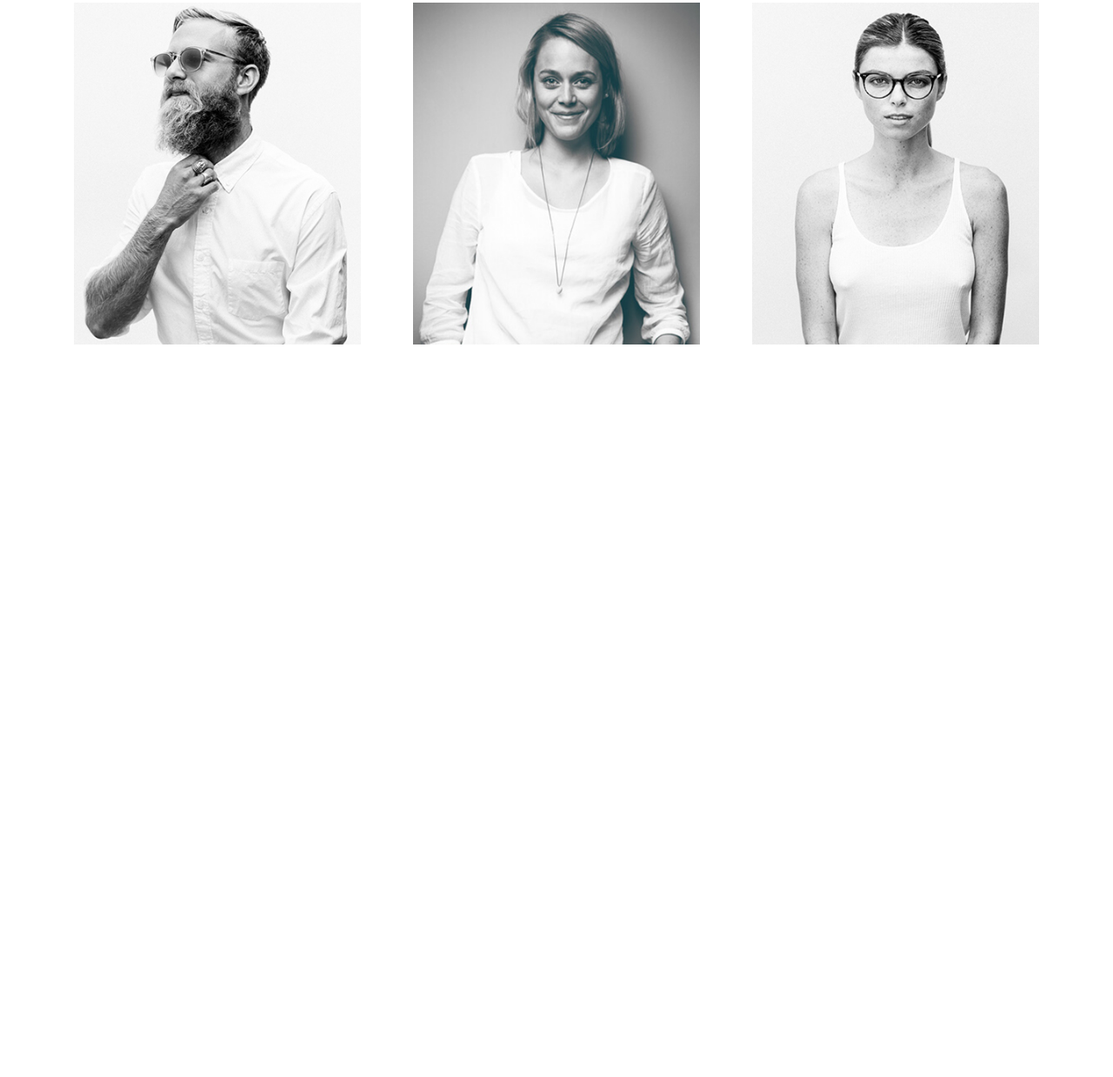
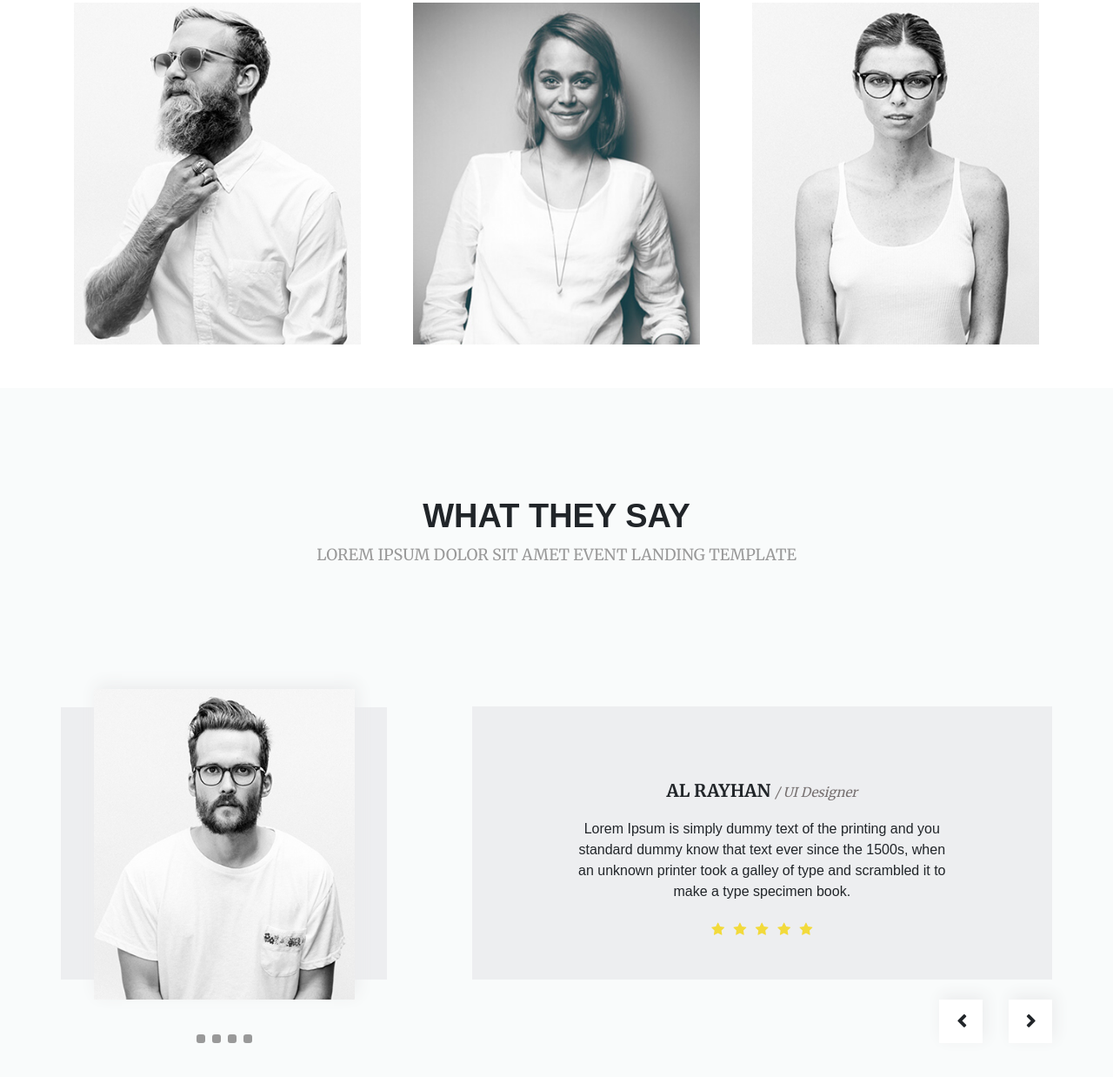
Before and after one commit to Costilas/Shopno-Bootstrap, a plain HTML site: page index.html in a window 1280 px wide. Shown: the part 5543-6781 px from the top of the page at 87% size. Before the commit the page ends 5989 px from the top, so only its background shows below. Drawn offline with Linux system fonts and the light colour scheme.

Commit message:
They say секция сверстана

```diff
--- a/CSS/main.css
+++ b/CSS/main.css
@@ -259,14 +259,16 @@ div .section__headding__padding {padding-bottom: 150px;}
 					position: absolute;
 					z-index: 2;
 					background-color:#71f6eb;
-					display: none;
+					display: block;
 					top:42%;
 					left: 8%;
 					box-shadow: 3px -5px 18px #ebeced;
 					padding: 40px;
-					cursor: pointer;}
+					cursor: pointer;
+					opacity: 0;
+					transition:opacity 1s linear;}
 
-.team__image__block:hover .team__image__hover{display: block;}
+.team__image__block:hover .team__image__hover{opacity: 1;}
 
 .triangle__up {width: 0;
 				height: 0;
@@ -296,3 +298,72 @@ div .section__headding__padding {padding-bottom: 150px;}
 .team__socials i:hover {color:#fff;}
 
 .team__upper {margin-bottom: 30px;}
+
+
+
+
+/* What they say*/
+.they__say {padding-bottom: 50px;
+			background: #f9fbfb;}
+
+
+.say__slider {padding-right: 0px;}
+
+.say__slider__block {width: 100%;}
+
+.say__slider__image__block {}
+
+.say__slider__image {}
+
+.say__background {top: 5%;
+					height: 77%;}
+
+
+
+.say__content__slider {padding-top:20px;
+						padding-left: 0px;
+						position: relative;}
+
+.say__text__block {width:100%;
+					height: 81%;
+					background: #edeef0;
+					text-align: center;
+					padding-top: 85px;
+					padding-bottom: 65px;}
+
+
+.say__text__block h5 {margin-bottom: 20px;}
+
+.say__name {}
+
+.say__role {font-size:15px;}
+
+.say__text__block p {padding-bottom: 20px;
+					width: 65%;
+					margin: 0 auto;}
+
+.say__stars__block i{margin: 0px 3px;
+					color: #f2da3b;}
+
+
+.content__slider__buttons {position: absolute;
+							z-index: 1;
+							bottom: 0;
+							right: 15px;}
+
+.slider__buttons {display: block;
+				width: 50px;
+				height: 50px;
+				background: #fff;
+				box-shadow: 3px -5px 18px #ebeced;
+				position: relative;
+				cursor: pointer;}
+
+.slider__buttons i{position: absolute;
+					z-index: 1;
+					top:50%;
+					left: 40%;
+					line-height: 0px;
+					font-weight:bold;}
+
+.right__slider__button {margin-left: 30px;}
--- a/index.html
+++ b/index.html
@@ -549,5 +549,107 @@
 		</div>
 
 	</section>
+
+	<section class="they__say">
+
+		<div class="container">
+
+			<div class="row">
+
+				<div class="col-lg-8 m-auto section__headding">
+
+					<h2> What they say </h2>
+
+					<p> Lorem ipsum dolor sit amet event landing template </p>
+
+				</div>
+
+			</div>
+
+			<div class="row">
+
+				<div class="col-lg-4 say__slider">
+					<div class="slider__main__block m-auto say__slider__block">
+						<div class="slider__image__block say__slider__image__block">
+							<img src="assets/images/team_1.jpg" alt="Computer and chair" class="slider__image say__slider__image">
+						</div>
+						<div class="slider__background say__background">
+
+						</div>
+
+						<div class="slider__point__block m-auto d-flex">
+							<div class="slider__point">
+
+							</div>
+							<div class="slider__point">
+
+							</div>
+							<div class="slider__point">
+
+							</div>
+							<div class="slider__point">
+
+							</div>
+
+						</div>
+					</div>
+				</div>
+
+				<div class="col-lg-7 ml-auto say__content__slider">
+
+
+					<div class="say__text__block">
+
+						<h5>
+							<span class="team__name say__name">
+								AL RAYHAN
+							</span>
+							<span class="team__role say__role">
+								/ UI Designer
+							</span></h5>
+						<p>
+
+							Lorem Ipsum is simply dummy text of the printing and you
+							standard dummy know that text ever since the 1500s, when an unknown printer took a galley of type and scrambled it to make a type specimen book.
+
+						</p>
+
+						<div class="say__stars__block">
+
+							<i class="fa fa-star"></i>
+							<i class="fa fa-star"></i>
+							<i class="fa fa-star"></i>
+							<i class="fa fa-star"></i>
+							<i class="fa fa-star"></i>
+
+						</div>
+
+
+
+					</div>
+
+					<div class="content__slider__buttons d-flex">
+
+						<div class="slider__buttons left__slider__button">
+							<i class="fa fa-chevron-left"></i>
+						</div>
+
+						<div class="slider__buttons right__slider__button">
+							<i class="fa fa-chevron-right"></i>
+						</div>
+
+					</div>
+
+				</div>
+
+
+
+			</div>
+
+
+
+		</div>
+
+	</section>
 </body>
 </html>
```
